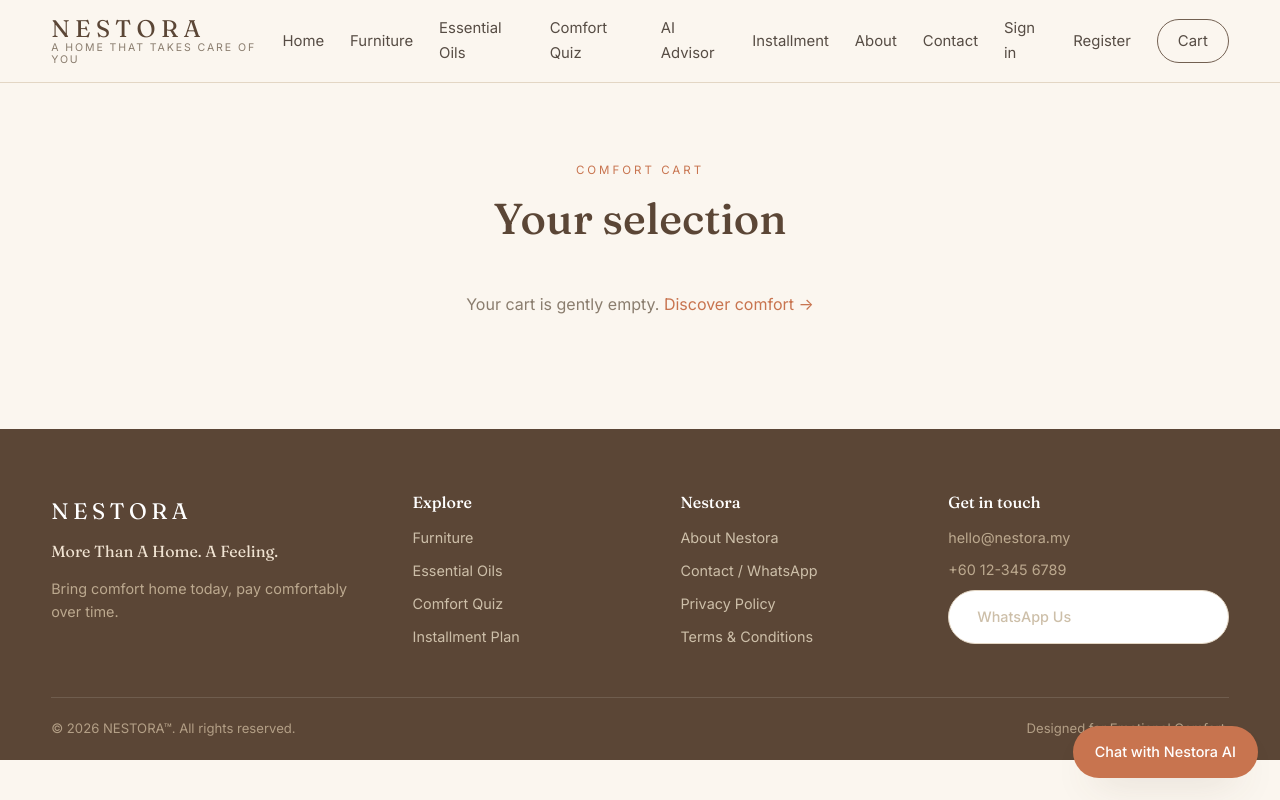
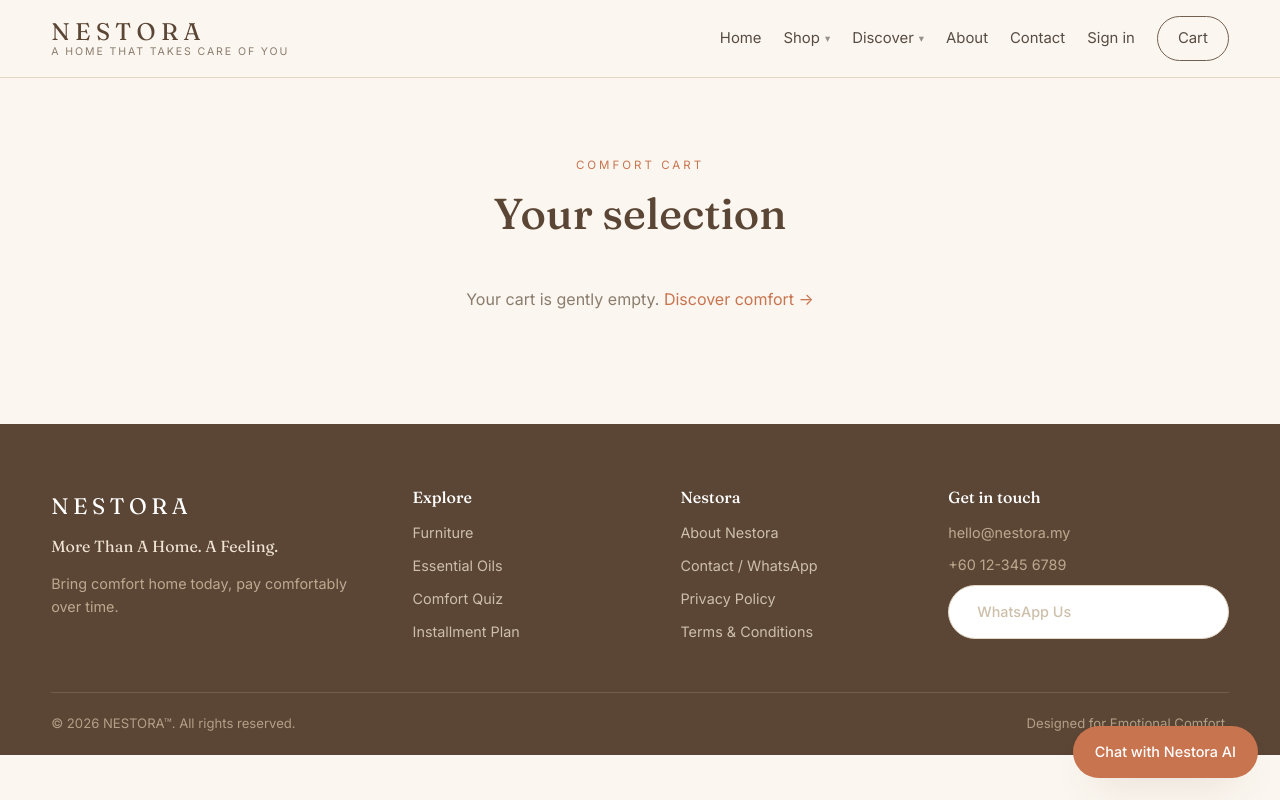
Before and after one commit to Raychung11/Nestora, a PHP site: page /cart.php in a window 1280 px wide. Run offline with PHP 8.4, Linux system fonts and the light colour scheme; data that the repository does not hold is empty; some libraries are stand-ins or nearby versions.

Commit message:
fix(nav): organise public header into Shop/Discover dropdowns
The top nav had 11 items and wrapped onto multiple lines. Consolidate
Furniture/Essential Oils/Installment under "Shop" and Comfort Quiz/AI
Advisor under "Discover" dropdowns, drop redundant top-level Register
(still reachable from Sign in), keep the bar on one line (nowrap), and
collapse to the menu earlier (<=1024px) with dropdowns expanded inline.

https://claude.ai/code/session_011nfF8UNzUY4WzyPJbdG8yv

```diff
--- a/assets/css/style.css
+++ b/assets/css/style.css
@@ -65,10 +65,22 @@ section{padding:72px 0}
 .header-inner{display:flex;align-items:center;justify-content:space-between;padding:16px 0}
 .brand{display:flex;flex-direction:column;line-height:1.1}
 .brand-mark{font-family:var(--font-serif);font-size:1.5rem;letter-spacing:.22em;color:var(--brown)}
-.brand-sub{font-size:.66rem;letter-spacing:.18em;text-transform:uppercase;color:var(--muted)}
-.site-nav{display:flex;align-items:center;gap:26px}
-.site-nav a{font-size:.93rem;color:var(--ink);opacity:.85}
-.site-nav a:hover{opacity:1;color:var(--terracotta)}
+.brand-sub{font-size:.66rem;letter-spacing:.18em;text-transform:uppercase;color:var(--muted);white-space:nowrap}
+.site-nav{display:flex;align-items:center;gap:22px;white-space:nowrap}
+.site-nav a,.nav-group-label{font-size:.93rem;color:var(--ink);opacity:.85}
+.site-nav a:hover,.nav-group-label:hover{opacity:1;color:var(--terracotta)}
+.nav-group-label{background:none;border:none;cursor:pointer;font-family:inherit;display:flex;align-items:center;gap:5px;padding:0}
+.nav-group-label::after{content:"\25BE";font-size:.7em;opacity:.6}
+.nav-group{position:relative;padding-bottom:8px;margin-bottom:-8px}
+.nav-dropdown{
+  position:absolute;top:100%;left:50%;transform:translateX(-50%);
+  background:#fff;border:1px solid var(--line);border-radius:14px;
+  box-shadow:var(--shadow);padding:10px;min-width:210px;
+  display:none;flex-direction:column;gap:2px;z-index:60;
+}
+.nav-dropdown a{padding:9px 12px;border-radius:8px;font-size:.9rem;opacity:.9}
+.nav-dropdown a:hover{background:var(--oat);opacity:1}
+.nav-group:hover .nav-dropdown,.nav-group.open .nav-dropdown{display:flex}
 .nav-cta{padding:9px 20px;border:1px solid var(--brown);border-radius:999px}
 .nav-toggle{display:none;background:none;border:none;font-size:1.5rem;color:var(--brown);cursor:pointer}
 
@@ -298,13 +310,27 @@ section{padding:72px 0}
   .footer-grid{grid-template-columns:1fr 1fr}
   .stat-grid{grid-template-columns:repeat(2,1fr)}
 }
-@media(max-width:760px){
+/* Collapse the top nav to a menu earlier so it never crowds/wraps */
+@media(max-width:1024px){
   .nav-toggle{display:block}
   .site-nav{
     display:none;position:absolute;top:100%;left:0;right:0;background:var(--cream);
-    flex-direction:column;padding:18px 5%;gap:14px;border-bottom:1px solid var(--line);
+    flex-direction:column;align-items:flex-start;padding:18px 5%;gap:6px;
+    border-bottom:1px solid var(--line);white-space:normal;
   }
   body.nav-open .site-nav{display:flex}
+  .site-nav>a,.nav-group{width:100%;padding:8px 0}
+  .nav-group{margin:0}
+  .nav-group-label{font-weight:600}
+  .nav-group-label::after{display:none}
+  .nav-dropdown{
+    position:static;transform:none;display:flex;border:none;box-shadow:none;
+    padding:6px 0 6px 16px;min-width:0;background:transparent;
+  }
+  .nav-dropdown a{padding:7px 0}
+  .nav-cta{display:inline-block;margin-top:6px}
+}
+@media(max-width:760px){
   .product-grid,.testi-grid,.eco-grid,.footer-grid,.form-row{grid-template-columns:1fr}
   .admin-shell{flex-direction:column}
   .admin-sidebar{width:100%;height:auto;position:static;flex-direction:column;overflow:visible}
--- a/assets/js/main.js
+++ b/assets/js/main.js
@@ -41,6 +41,22 @@
     show(0);
   }
 
+  /* ---- Nav dropdowns (click/touch; desktop also opens on hover) ---- */
+  var groups = document.querySelectorAll('.nav-group');
+  groups.forEach(function (g) {
+    var label = g.querySelector('.nav-group-label');
+    if (!label) return;
+    label.addEventListener('click', function (e) {
+      e.stopPropagation();
+      var wasOpen = g.classList.contains('open');
+      groups.forEach(function (o) { o.classList.remove('open'); });
+      if (!wasOpen) g.classList.add('open');
+    });
+  });
+  document.addEventListener('click', function () {
+    groups.forEach(function (o) { o.classList.remove('open'); });
+  });
+
   /* ---- Confirm destructive admin actions ---- */
   document.querySelectorAll('[data-confirm]').forEach(function (el) {
     el.addEventListener('submit', function (e) {
--- a/inc/header.php
+++ b/inc/header.php
@@ -26,19 +26,32 @@ $pageDesc  = $pageDesc ?? get_setting('tagline', 'A Home That Takes Care of You'
         <button class="nav-toggle" aria-label="Menu" onclick="document.body.classList.toggle('nav-open')">&#9776;</button>
         <nav class="site-nav">
             <a href="<?= base_url('/index.php') ?>">Home</a>
-            <a href="<?= base_url('/products.php?type=furniture') ?>">Furniture</a>
-            <a href="<?= base_url('/products.php?type=essential_oil') ?>">Essential Oils</a>
-            <a href="<?= base_url('/comfort_quiz.php') ?>">Comfort Quiz</a>
-            <a href="<?= base_url('/comfort_advisor.php') ?>">AI Advisor</a>
-            <a href="<?= base_url('/installment.php') ?>">Installment</a>
+
+            <div class="nav-group">
+                <button type="button" class="nav-group-label" aria-haspopup="true">Shop</button>
+                <div class="nav-dropdown">
+                    <a href="<?= base_url('/products.php?type=furniture') ?>">Furniture</a>
+                    <a href="<?= base_url('/products.php?type=essential_oil') ?>">Essential Oils</a>
+                    <a href="<?= base_url('/installment.php') ?>">Installment Plan</a>
+                </div>
+            </div>
+
+            <div class="nav-group">
+                <button type="button" class="nav-group-label" aria-haspopup="true">Discover</button>
+                <div class="nav-dropdown">
+                    <a href="<?= base_url('/comfort_quiz.php') ?>">Comfort Quiz</a>
+                    <a href="<?= base_url('/comfort_advisor.php') ?>">AI Comfort Advisor</a>
+                </div>
+            </div>
+
             <a href="<?= base_url('/about.php') ?>">About</a>
             <a href="<?= base_url('/contact.php') ?>">Contact</a>
+
             <?php if ($nestoraCustomer = current_customer()): ?>
                 <a href="<?= base_url('/account.php') ?>">Hi, <?= e(explode(' ', trim($nestoraCustomer['name']))[0]) ?></a>
                 <a href="<?= base_url('/logout.php') ?>">Sign out</a>
             <?php else: ?>
                 <a href="<?= base_url('/login.php') ?>">Sign in</a>
-                <a href="<?= base_url('/register.php') ?>">Register</a>
             <?php endif; ?>
             <a class="nav-cta" href="<?= base_url('/cart.php') ?>">Cart</a>
         </nav>
```
